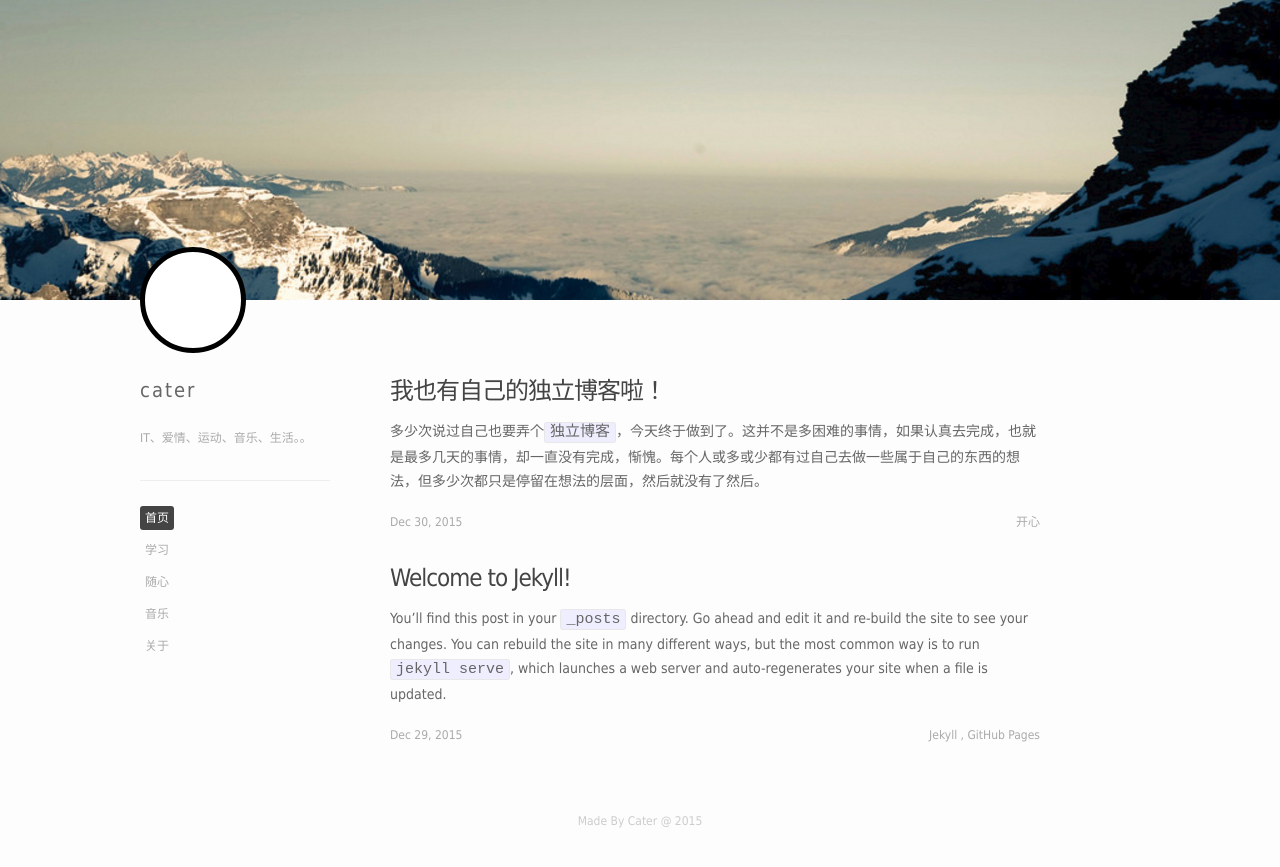
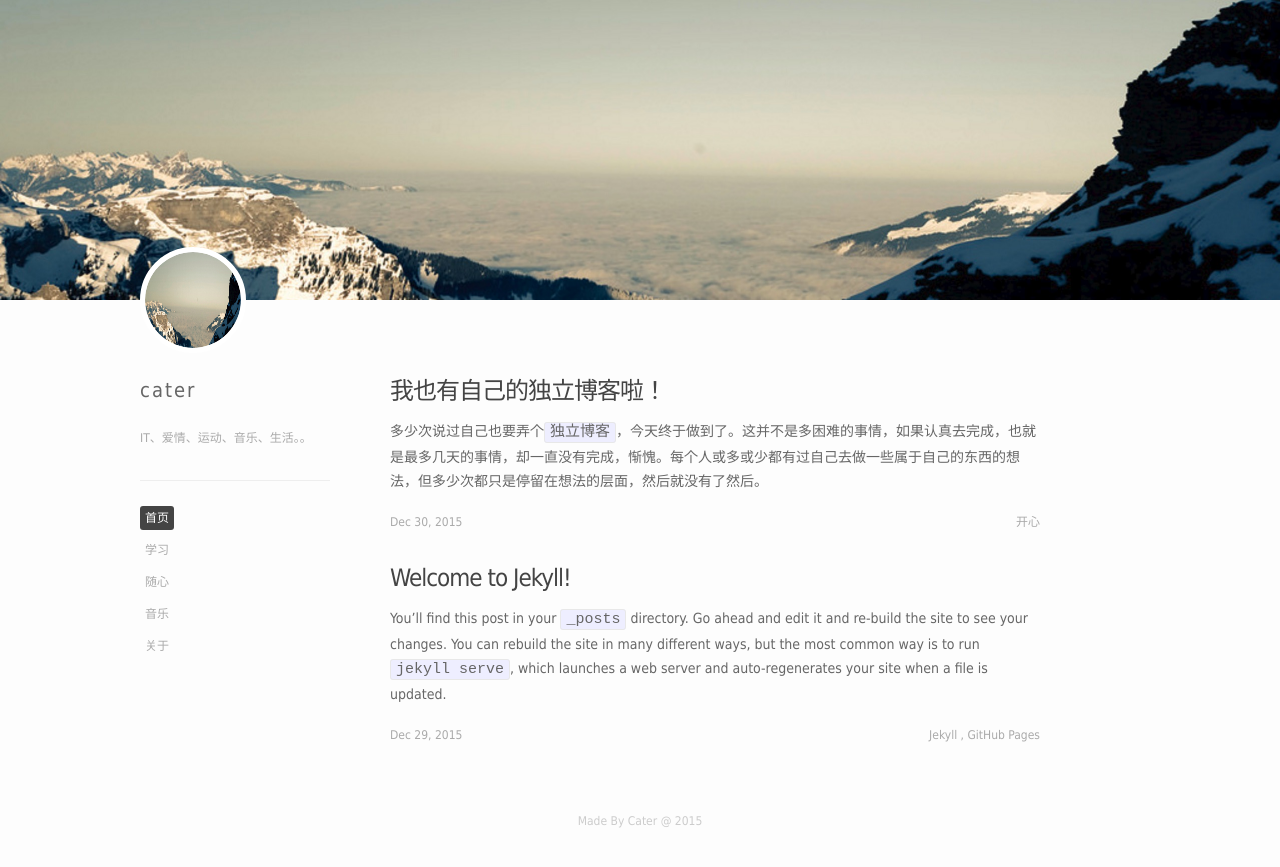
Before and after one commit to caterZhong/caterZhong.github.io, a Jekyll site: the page built from index.html, in a window 1280 px wide. Shown: the top 867 px of the page. Built offline with Jekyll 4.4.1, drawn with Linux system fonts in a browser that asks for light colours; some web fonts are replaced.

Commit message:
移动适配bug修复

```diff
--- a/css/home.css
+++ b/css/home.css
@@ -64,7 +64,7 @@ body{
 .header-img{
 	width:96px;
 	height: 96px;
-	border:5px solid #000;
+	border:5px solid #fff;
 	-moz-border-radius:50%;
 	-o-border-radius:50%;
 	-webkit-border-radius:50%;
@@ -81,17 +81,15 @@ body{
 }
 
 .header-img>a>img{
-	display: none;
+	display: block;
 }
 .header-img img{
 	width:96px;
 	height: 96px;
-	/*display: inline-block;*/
-	border:1px solid #000;
 	-moz-border-radius:50%;
 	-o-border-radius:50%;
-	-webkit-border-radius:48px;
-	border-radius:48px;
+	-webkit-border-radius:96px;
+	border-radius:96px;
 }
 
 .blogger-name{
@@ -244,6 +242,16 @@ a.category-active{
 	.header-img{
 		display: block;
 		float:right;
+		width:88px;
+		height: 88px;
+		border:3px solid #fff;
+		-moz-border-radius:50%;
+		-o-border-radius:50%;
+		-webkit-border-radius:50%;
+		border-radius:50%;
+		text-align: center;
+		overflow: hidden;
+		background-color: #fff;
 	}
 
 	.blogger-name{
```
Also changed, not shown: 2 other files.
